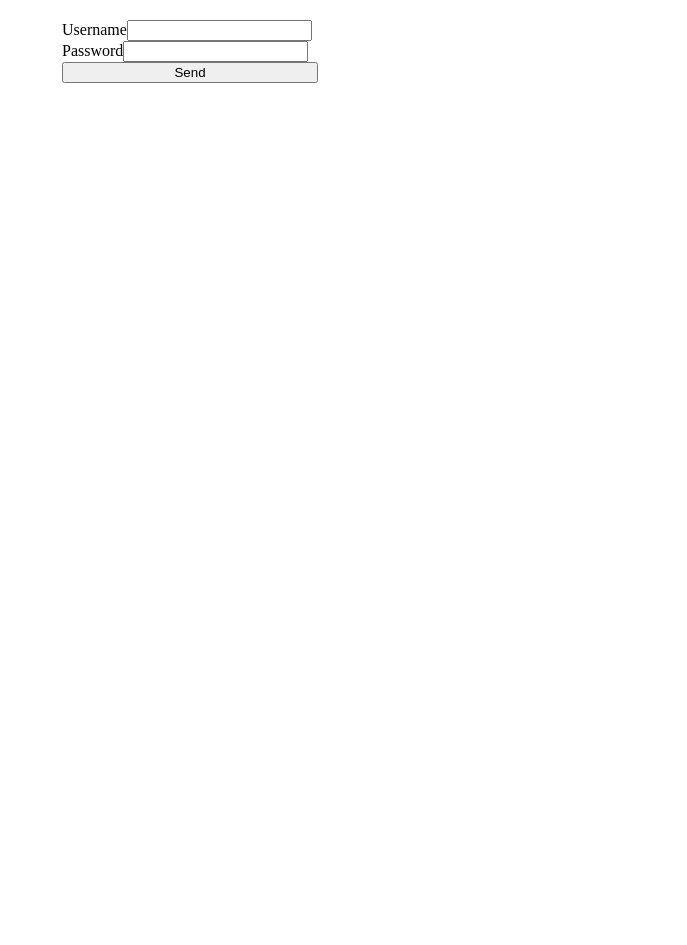
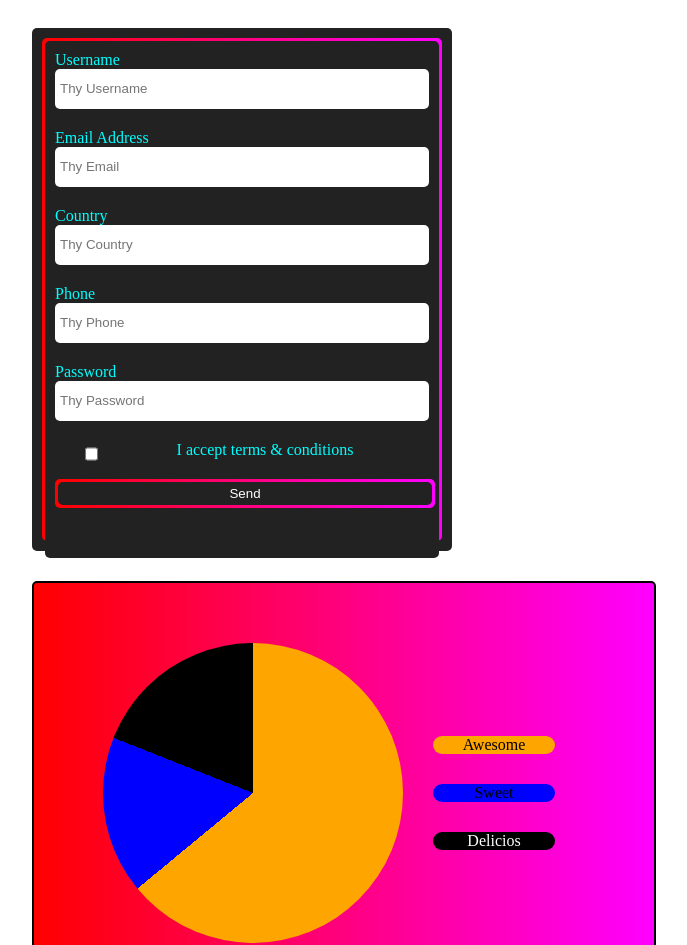
Before and after one commit to simo994q/pallette-generator-ts, a React (Vite) app: page /testpage in a window 1280 px wide. Shown: the part 829-1774 px from the top of the page, without its empty margins (6-693 px from the left). Before the commit the page ends 942 px from the top, so only its background shows below. Built offline with nearby package versions, Linux system fonts and the light colour scheme; the HTML template or start-up script is replaced by a standard one.

Commit message:
Test pie

```diff
--- a/src/Components/Button/Buttons.module.scss
+++ b/src/Components/Button/Buttons.module.scss
@@ -6,6 +6,8 @@
     background: #222;
     border: none;
     cursor: pointer;
+    border-radius: 5px;
+
 }
 
 .moduleBorderWrap {
@@ -16,6 +18,7 @@
     padding: 3px;
     background: linear-gradient(to right, red, rgb(255, 0, 255));
     // margin: 10px;
+    border-radius: 5px;
 
 }
 
--- a/src/Pages/Nav/Nav.tsx
+++ b/src/Pages/Nav/Nav.tsx
@@ -11,7 +11,7 @@ export function Navigation() {
                 <ul>
                     <Link to='/'><Button navButtonGenerate={{width: '100px',  }} >Generate</Button></Link>
                     <Link to='/mypallettes'><Button navButtonGenerate={{width:'100px'}}>Saved</Button></Link>
-                    <Link to='/testPage'><Button navButtonGenerate={{width:'200px'}}>Test Your pallettes here</Button></Link>
+                    <Link to='/testPage'><Button navButtonGenerate={{width:'200px'}}>Test your pallettes here</Button></Link>
                 </ul>
             </nav>
         </section>
--- a/src/Pages/TestPage/Components/Card/Card.module.scss
+++ b/src/Pages/TestPage/Components/Card/Card.module.scss
@@ -3,10 +3,9 @@
     flex-direction: column;
     align-items: center;
     text-align: center;
-    width: 300px;
-    // background-color: #970be9;
+    width: 390px;
+    background-color: #747175;
     border-radius: 10px;
-
 
     .cardImg {
         margin-top: 20px;
@@ -39,6 +38,7 @@
         gap: 14px;
         padding: 0 20px;
         // background-color: #0b0fe9;
+
         div {
             padding: 5px;
             width: 100%;
@@ -48,7 +48,6 @@
             justify-content: center;
             align-items: center;
             text-align: center;
-
         }
 
         img {
--- /dev/null
+++ b/src/Pages/TestPage/Components/Form/Form.module.scss
@@ -0,0 +1,65 @@
+.testForm {
+    display: flex;
+    margin: 30px 0;
+    width: 400px;
+    border-radius: 5px;
+    border: 2px solid;
+    padding: 10px;
+    height: 100%;
+    background: #222;
+    border: none;
+
+    form,
+    label {
+        display: flex;
+        flex-direction: column;
+        width: 100%;
+        margin: 0px 0px 20px 0;
+
+    }
+
+    label {
+        color: aqua;
+    }
+
+    input {
+        height: 30px;
+        border-radius: 5px;
+        border: none;
+        padding: 5px;
+    }
+}
+
+.moduleBorderWrap {
+    display: flex;
+    justify-content: center;
+    position: relative;
+    width: 100%;
+    padding: 3px;
+    background: linear-gradient(to right, red, rgb(255, 0, 255));
+    // margin: 10px;
+    border-radius: 5px;
+
+}
+
+.checkbox {
+    display: flex;
+    flex-direction: row;
+
+    input,
+    label {
+        align-items: center;
+        justify-content: space-between;
+        text-align: center;
+    }
+
+    input {
+        height: 20px;
+        margin-left: 30px;
+    }
+
+    label {
+        width: 100%;
+        color: aqua;
+    }
+}
--- /dev/null
+++ b/src/Pages/TestPage/Components/Form/Form.tsx
@@ -0,0 +1,43 @@
+import testPageStyle from './Form.module.scss'
+import { Button } from '../../../../Components/Button/Buttons'
+
+export function TestForm({ title }: { title: string }) {
+
+
+    function saveFormData(event) {
+        event.preventDefault()
+
+    }
+
+    return (
+
+        < section className={testPageStyle.testForm} >
+            <div className={testPageStyle.moduleBorderWrap}>
+                <form className={testPageStyle.testForm} onSubmit={(event) => saveFormData(event)}>
+                    <label>Username
+                        <input name="username" placeholder='Thy Username'></input>
+                    </label>
+                    <label htmlFor="">Email Address
+                        <input type="password" name="password" placeholder='Thy Email' />
+                    </label>
+                    <label htmlFor="">Country
+                        <input type="password" name="password" placeholder='Thy Country' />
+                    </label>
+                    <label htmlFor="">Phone
+                        <input type="password" name="password" placeholder='Thy Phone' />
+                    </label>
+                    <label htmlFor="">Password
+                        <input type="password" name="password" placeholder='Thy Password' />
+                    </label>
+                    <div className={testPageStyle.checkbox}>
+                        <input type="checkbox" />
+                        <label htmlFor="" >I accept terms & conditions</label>
+                    </div>
+                    <Button>Send</Button>
+                </form>
+            </div>
+        </section >
+
+
+    )
+}
--- /dev/null
+++ b/src/Pages/TestPage/Components/PieChart/PieChart.module.scss
@@ -0,0 +1,49 @@
+.pieBody {
+    width: 600px;
+    height: 400px;
+    display: flex;
+    flex-direction: row;
+    justify-content: center;
+    align-items: center;
+    padding: 10px;
+    background: linear-gradient(to right, red, rgb(255, 0, 255));
+    border-radius: 5px;
+    border: 2px solid;
+
+    p {
+        display: flex;
+        justify-content: center;
+        margin: 30px;
+
+    }
+}
+
+.pie {
+    width: 300px;
+    height: 300px;
+    background-image: conic-gradient(orange 64%, blue 64%, blue 81%, black 81%);
+    border-radius: 50%;
+}
+
+.colors {
+    padding: 30px;
+}
+
+.color1 {
+    background-color: orange;
+    border-radius: 10px;
+
+}
+
+.color2 {
+    background-color: blue;
+    border-radius: 10px;
+
+}
+
+.color3 {
+    color: white;
+    background-color: black;
+    border-radius: 10px;
+
+}
--- /dev/null
+++ b/src/Pages/TestPage/Components/PieChart/PieChart.tsx
@@ -0,0 +1,20 @@
+import pieChart from './PieChart.module.scss'
+
+
+export function PieChart() {
+
+
+    return (
+        <>
+            <div className={pieChart.pieBody}>
+                <div className={pieChart.pie}></div>
+                <div className={pieChart.colors}>
+                    <div className={pieChart.color1}><p>Awesome</p></div>
+                    <div className={pieChart.color2}><p>Sweet</p></div>
+                    <div className={pieChart.color3}><p>Delicios</p></div>
+                </div>
+            </div>
+        </>
+
+    )
+}
--- a/src/Pages/TestPage/TestPage.tsx
+++ b/src/Pages/TestPage/TestPage.tsx
@@ -1,6 +1,7 @@
+import { TestCard } from './Components/Card/Card'
+import { TestForm } from './Components/Form/Form'
 import testPageStyle from './Testpage.module.scss'
-import { Button } from '../../Components/Button/Buttons'
-import { TestCard } from './Components/Card/Card'
+import { PieChart } from './Components/PieChart/PieChart'
 
 export function TestPage({ title }: { title: string }) {
 
@@ -10,18 +11,10 @@ export function TestPage({ title }: { title: string }) {
         <section className={testPageStyle.testPage}>
 
             <h1>Your cool webside Heading</h1>
-            <TestCard/>
-            <Button>Your Cool Button</Button>
-            <form>
-                <label>Username
-                    <input name="username"></input>
-                </label>
-                <label htmlFor="">Password
-                    <input type="password" name="password" />
-                </label>
-                <input type="submit" value="Send" />
-            </form>            </section>
 
-
+            <TestCard />
+            <TestForm/>
+            <PieChart/>
+        </section>
     )
 }
--- a/src/Pages/TestPage/Testpage.module.scss
+++ b/src/Pages/TestPage/Testpage.module.scss
@@ -3,15 +3,11 @@
 
 
     h1 {
+        display: flex;
         font-size: 3rem;
+        justify-content: center;
+        margin: 50px;
     }
 
-    form {
-        border-color: red 1px solid;
-        width: 20vw;
-        display: flex;
-        flex-direction: column;
-        margin: 30px;
-    }
 
 }
```
